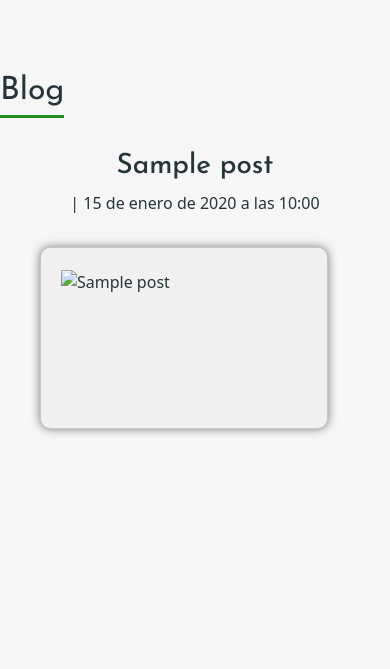
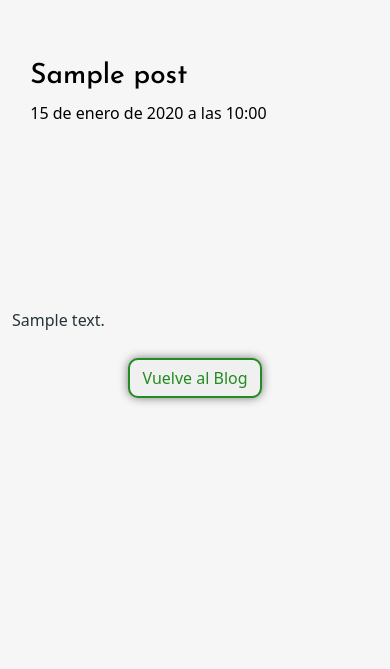
Before and after one commit to Nicolelir/Psychologist-Elvira-Espinoza-Spanish-version, a Django app: a page that uses blog/templates/blog/post_detail.html in a window 390 px wide. Shown: the part 71-740 px from the top of the page. Run offline with Django 4.2, Linux system fonts and the light colour scheme; tables that the repository leaves empty hold one stand-in row (values such as "Sample post"); some libraries are stand-ins or nearby versions.

Commit message:
Add oost detail.html and styles

```diff
--- a/blog/templates/blog/post_detail.html
+++ b/blog/templates/blog/post_detail.html
@@ -3,27 +3,17 @@
 {% load crispy_forms_tags %}
 
 {% block content %}
-<div class="container my-4 text-center"></div>
-    <div class="row align-items-center">
-        <div class="col-md-6 offset-md-3">
-            <h1 class="mb-3 text-center titles" id="auth">Blog</h1>
-        </div>
-    </div>
+
+<div class="masthead">
+<div class="container">
+    <div class="row g-0">
+        <div class="col-md-6 masthead-text">
+                <h1 class="post-title">{{ post.title }}</h1>
+                <p class="post-subtitle">{{ post.created_on }}</p>
             </div>
 
-<div class="container-fluid">
-    <div class="row justify-content-center mx-auto">
-
-        <div class="col-12 mt-3">
-            <div class="container d-flex flex-row flex-wrap justify-content-center">
-                <!-- Post title goes in these h1 tags -->
-                <h1 class="post-title">{{ post.title }}</h1>
-                <!-- Post author goes before the | the post's created date goes after -->
-                <p class="post-subtitle">{{ post.author }} | {{ post.created_on }}</p>
-            </div>
-            <div class="card card-rev m-3">
-                <div class="card-body">
-                    <div class="image-container">
+            <!-- Post featured image -->
+            <div class="d-none d-md-block col-md-6 masthead-image">
                         {% if "placeholder" in post.featured_image.url %}
                             <img src="{% static 'images/default.jpg' %}" class="scale" alt="placeholder">
                         {% else %}
@@ -34,17 +24,15 @@
             </div>
         </div>
 
-<div class="container-fluid">
-    <div class="row justify-content-center mx-auto">
-
-        <div class="col-12 mt-3">
-            <div class="container d-flex flex-row flex-wrap justify-content-center">
-                <!-- The post content goes inside the card-text. -->
-                <!-- Use the | safe filter inside the template tags -->
+<!-- Post Content Section -->
+<div class="container">
+    <div class="row">
                 <article class="card-text">
                     {{ post.content | safe }}
                 </article>
             </div>
         </div>
-    </div>
+
+
+    <p class="text-center m-3 signup"><a href="{% url 'blog' %}" class="btn btn-outline-custom w-35 mx-auto mb-4">Vuelve al Blog</a></p>
 {% endblock %}
--- a/static/css/styles.css
+++ b/static/css/styles.css
@@ -376,6 +376,48 @@ content: "\2606";
 /*/// Blog Page ///*/
 
 
+.masthead {
+    margin-top: 10px;
+    overflow: hidden;
+    position: relative;
+    display: inline-block;
+    height: 33vh;
+    width: 100%;
+
+}
+
+.masthead-text {
+    color: black;
+    position: relative;
+}
+
+.masthead-image {
+    position: relative;
+    overflow: hidden;
+}
+
+.masthead-image:after {
+    content: "";
+    position: absolute;
+    top: 0;
+    right: 90%;
+    height: 100%;
+    width: 150%;
+    -webkit-transform: skew(15deg);
+    -moz-transform: skew(15deg);
+    transform: skew(15deg);
+    z-index: 100;
+}
+
+.post-title {
+    margin-top: 10%;
+    margin-left: 5%;
+}
+
+.post-subtitle {
+    margin-left: 5%;
+    color: black;
+}
 
  /* Log in */
  .title-login{
```
Also changed, not shown: 1 other file. Lines whose indentation alone changed are shown as unchanged.
